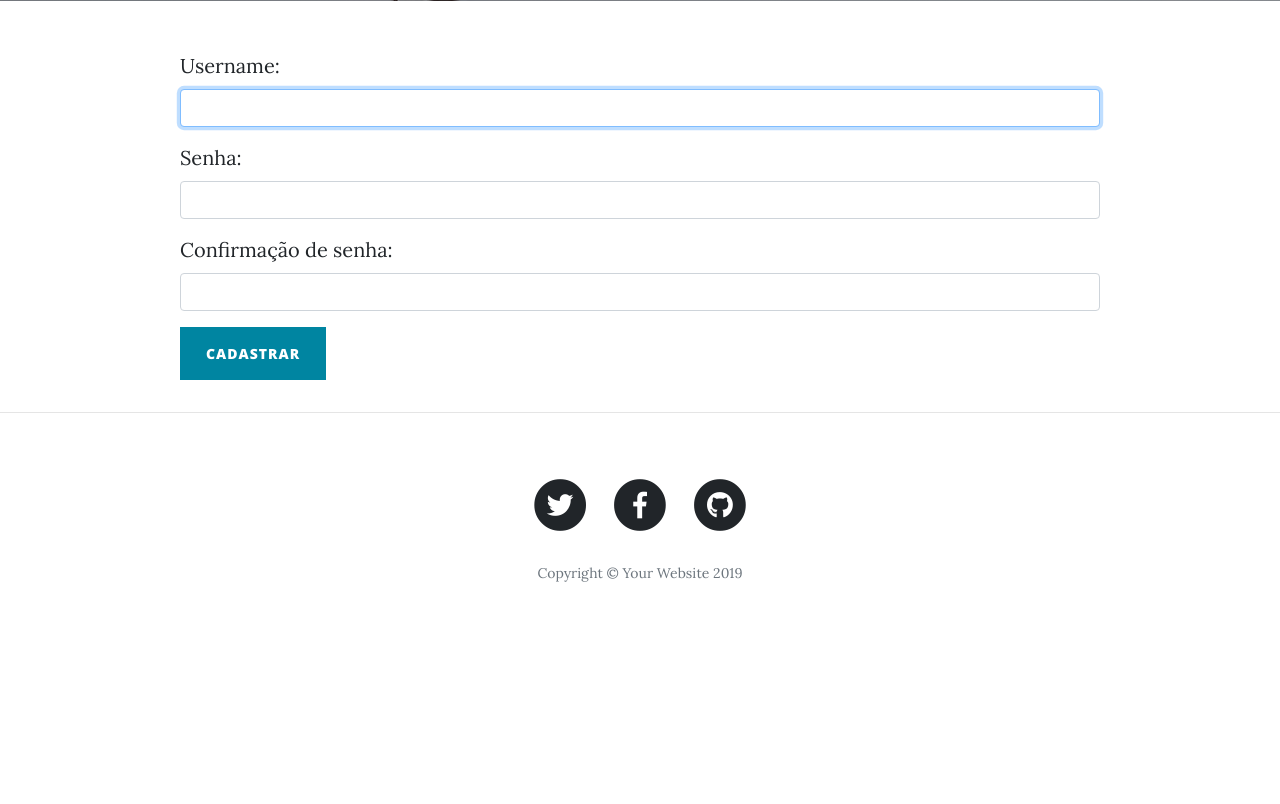
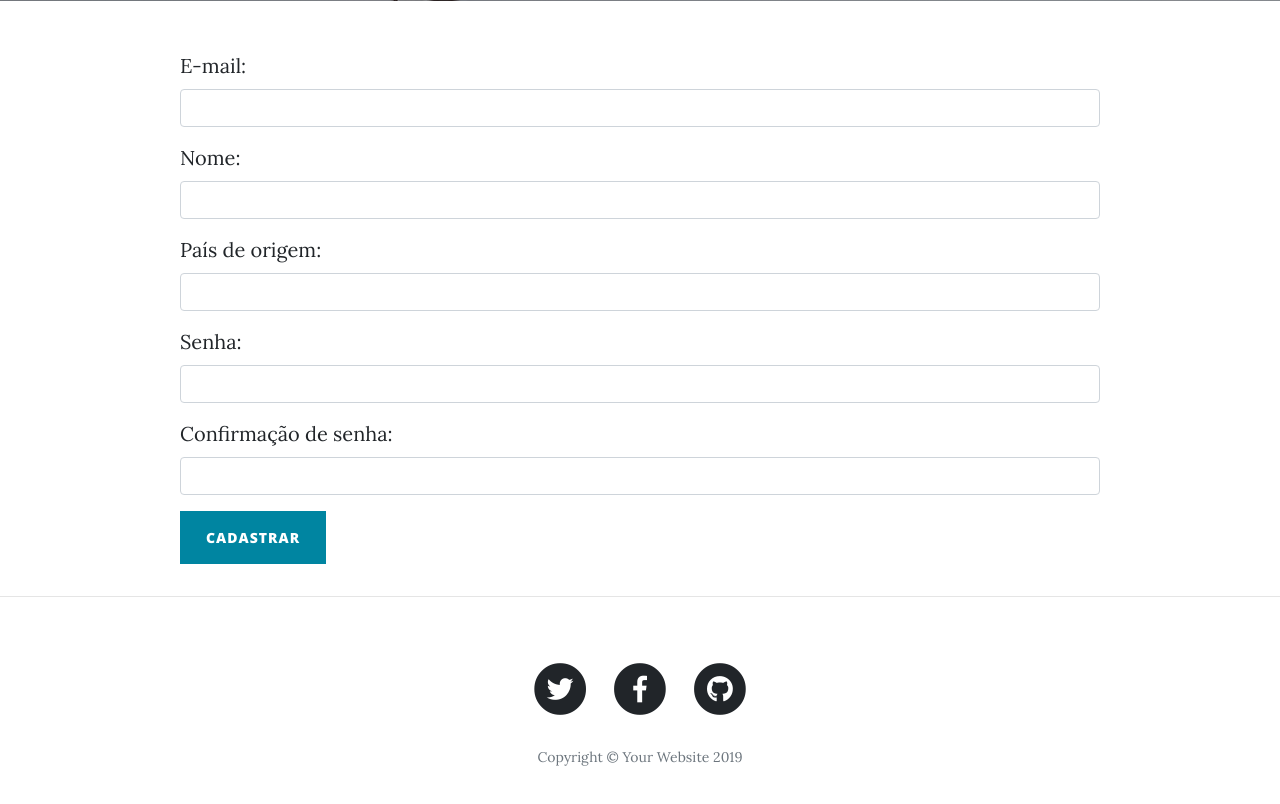
Before and after one commit to Ig0or/django_autenticacao-e-seguranca-treinaweb, a Django app: page /blog/cadastrar_usuario in a window 1280 px wide. Shown: the part 627-1431 px from the top of the page. Before the commit the page ends 1209 px from the top, so only its background shows below. Run offline with Django 3.2, Linux system fonts and the light colour scheme; some libraries are stand-ins or nearby versions.

Commit message:
personalizado compos cadastro de usuario

```diff
--- /dev/null
+++ b/admin_blog/forms/usuario_form.py
@@ -0,0 +1,25 @@
+from django import forms
+from django.forms import fields
+from ..models import Usuario
+
+class UsuarioForm(forms.ModelForm):
+    password1 = forms.CharField(label='Senha', widget=forms.PasswordInput)
+    password2 = forms.CharField(label='Confirmação de senha', widget=forms.PasswordInput)
+
+    class Meta:
+        model = Usuario
+        fields = ('email', 'nome', 'pais_origem')
+
+    def clean_password2(self):
+        password1 = self.cleaned_data.get('password1')
+        password2 = self.cleaned_data.get('password2')
+        if password1 and password2 and password1 != password2:
+            raise forms.ValidationError('As senha informadas não são iguais')
+        return password1
+
+    def save(self, commit=True):
+        user = super().save(commit=False)
+        user.set_password(self.cleaned_data['password1'])
+        if commit:
+            user.save()
+        return user
--- a/admin_blog/models.py
+++ b/admin_blog/models.py
@@ -1,6 +1,18 @@
+from django.contrib.auth.base_user import AbstractBaseUser
 from django.db import models
 
 # Create your models here.
+
+class Usuario(AbstractBaseUser):
+    nome = models.CharField(max_length=100, null=False, blank=False)
+    email = models.EmailField(unique=True, null=False, blank=False)
+    pais_origem = models.CharField(max_length=20, null=False, blank=False)
+
+    USERNAME_FIELD = 'email'
+    REQUIRED_FIELDS = ['nome', 'pais_origem']
+
+    def __str__(self):
+        return self.email
 
 class Categoria(models.Model):
     nome = models.CharField(max_length=30, null=False, blank=False)
--- /dev/null
+++ b/admin_blog/services/usuario_service.py
@@ -0,0 +1,5 @@
+from ..models import Usuario
+
+def cadastrar_usuario(usuario):
+    usuario = Usuario.objects.create_user(nome=usuario.nome, email=usuario.email, pais_origem=usuario.pais_origem, password=usuario.password)
+    usuario.save()
--- a/blog/templates/usuario/cadastro.html
+++ b/blog/templates/usuario/cadastro.html
@@ -23,9 +23,21 @@
         {% csrf_token %}
 
         <div class="form-group">
-            {{ form_usuario.username.errors }}
-            <label>Username: </label>
-            {{ form_usuario.username | addclass:'form-control' }}
+            {{ form_usuario.email.errors }}
+            <label>E-mail: </label>
+            {{ form_usuario.email | addclass:'form-control' }}
+        </div>
+
+        <div class="form-group">
+            {{ form_usuario.nome.errors }}
+            <label>Nome: </label>
+            {{ form_usuario.nome | addclass:'form-control' }}
+        </div>
+
+        <div class="form-group">
+            {{ form_usuario.pais_origem.errors }}
+            <label>País de origem: </label>
+            {{ form_usuario.pais_origem | addclass:'form-control' }}
         </div>
 
         <div class="form-group">
--- a/blog/views.py
+++ b/blog/views.py
@@ -1,7 +1,7 @@
-from django.contrib import auth
 from django.shortcuts import render, redirect
-from admin_blog.services import post_service, comentario_service
-from admin_blog.forms import comentario_form
+from admin_blog.models import Usuario
+from admin_blog.services import post_service, comentario_service, usuario_service
+from admin_blog.forms import comentario_form, usuario_form
 from admin_blog.entidades.comentario import Comentario
 from django.contrib.auth.forms import UserCreationForm, AuthenticationForm
 from django.contrib.auth import authenticate, login
@@ -28,12 +28,17 @@ def listar_post_id(request, id):
 
 def cadastrar_usuario(request):
     if request.method == 'POST':
-        form_usuario = UserCreationForm(request.POST)
+        form_usuario = usuario_form.UsuarioForm(request.POST)
         if form_usuario.is_valid():
-            form_usuario.save()
+            nome = form_usuario.cleaned_data['nome']
+            email = form_usuario.cleaned_data['email']
+            pais_origem = form_usuario.cleaned_data['pais_origem']
+            password = form_usuario.cleaned_data['password1']
+            usuario_novo = Usuario(nome=nome, email=email, pais_origem=pais_origem, password=password)
+            usuario_service.cadastrar_usuario(usuario_novo)
             return redirect('home')
     else:
-        form_usuario = UserCreationForm()
+        form_usuario = usuario_form.UsuarioForm()
     return render(request, 'usuario/cadastro.html', {'form_usuario': form_usuario})
 
 def logar_usuario(request):
```
Also changed, not shown: admin_blog/entidades/usuario.py (added, +38 -0 lines), admin_blog/migrations/0003_usuario.py (added).
